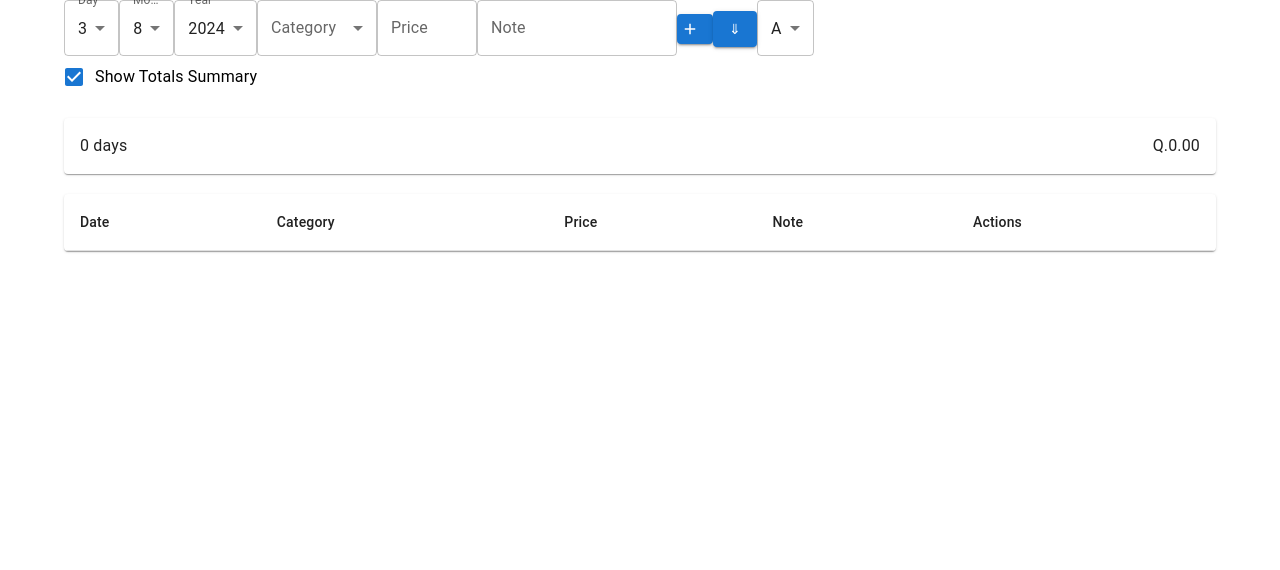
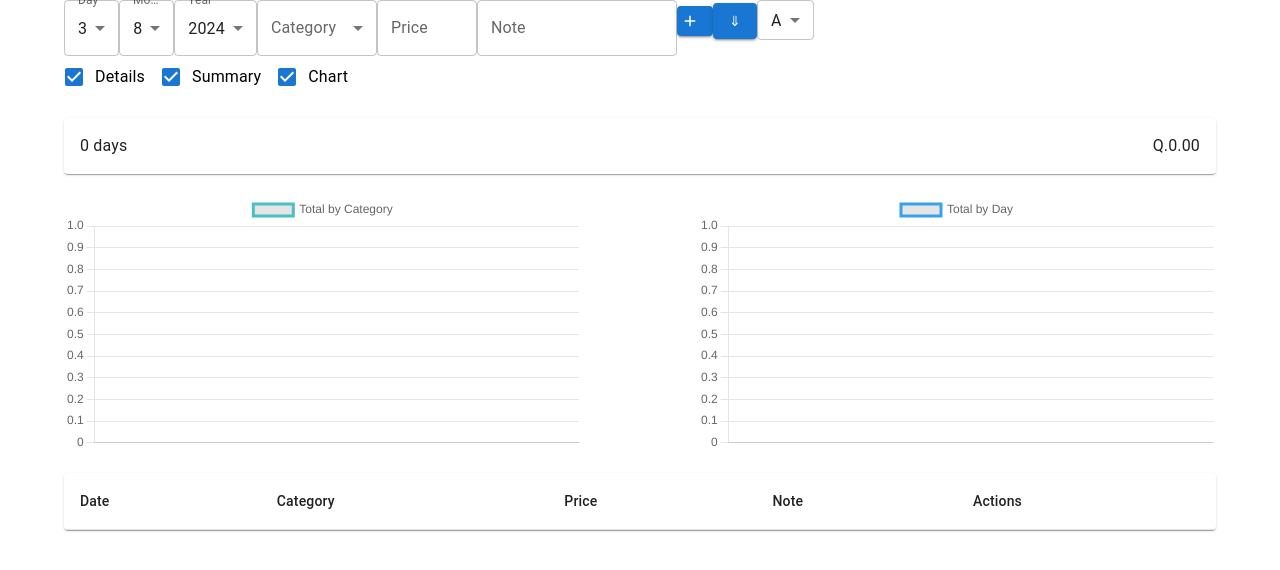
Before and after one commit to GilbertQ/qui, a React (Create React App) app: page / in a window 1280 px wide. Shown: the top 570 px of the page. Built offline with nearby package versions, Linux system fonts and the light colour scheme.

Commit message:
Deployed Chart etc

```diff
--- a/package.json
+++ b/package.json
@@ -13,9 +13,11 @@
     "@testing-library/jest-dom": "^5.17.0",
     "@testing-library/react": "^13.4.0",
     "@testing-library/user-event": "^13.5.0",
+    "chart.js": "^4.4.3",
     "date-fns": "^3.6.0",
     "file-saver": "^2.0.5",
     "react": "^18.3.1",
+    "react-chartjs-2": "^5.2.0",
     "react-dom": "^18.3.1",
     "react-scripts": "5.0.1",
     "web-vitals": "^2.1.4"
--- /dev/null
+++ b/src/Components/BTotals.js
@@ -0,0 +1,62 @@
+import React from 'react';
+import { Line } from 'react-chartjs-2';
+import { Chart as ChartJS, CategoryScale, LinearScale, PointElement, LineElement, Title, Tooltip, Legend } from 'chart.js';
+
+ChartJS.register(CategoryScale, LinearScale, PointElement, LineElement, Title, Tooltip, Legend);
+
+const BTotals = ({ records }) => {
+  console.log("BTotalsDebug function called");
+  // Aggregate totals by category
+  const totalsByCategory = records.reduce((acc, record) => {
+    acc[record.category] = (acc[record.category] || 0) + record.price;
+    return acc;
+  }, {});
+
+  // Aggregate totals by day
+  const totalsByDay = records.reduce((acc, record) => {
+    const date = new Date(record.date).toLocaleDateString();
+    acc[date] = (acc[date] || 0) + record.price;
+    return acc;
+  }, {});
+
+  // Prepare data for the category chart
+  const categoryChartData = {
+    labels: Object.keys(totalsByCategory),
+    datasets: [
+      {
+        label: 'Total by Category',
+        data: Object.values(totalsByCategory),
+        fill: false,
+        borderColor: 'rgb(75, 192, 192)',
+        tension: 0.1,
+      },
+    ],
+  };
+
+  // Prepare data for the day chart
+  const dayChartData = {
+    labels: Object.keys(totalsByDay),
+    datasets: [
+      {
+        label: 'Total by Day',
+        data: Object.values(totalsByDay),
+        fill: false,
+        borderColor: 'rgb(54, 162, 235)',
+        tension: 0.1,
+      },
+    ],
+  };
+
+  return (
+    <div style={{ display: 'flex', justifyContent: 'space-between' }}>
+      <div style={{ width: '45%' }}>
+        <Line data={categoryChartData} />
+      </div>
+      <div style={{ width: '45%' }}>
+        <Line data={dayChartData} />
+      </div>
+    </div>
+  );
+};
+
+export default BTotals;
--- a/src/Components/Helpers.js
+++ b/src/Components/Helpers.js
@@ -2,9 +2,8 @@ import { saveAs } from 'file-saver';
 import format from 'date-fns/format';
 
 export const downloadCSV = ({records}) => {
-    console.log({records})
     if (records.length === 0) return;
-
+    const headers = ['Date', 'Category', 'Price', 'Note'];
     const csv = records.map(record => ({
       date: format(new Date(record.date), 'yyyy.MM.dd'),
       category: record.category,
@@ -12,8 +11,11 @@ export const downloadCSV = ({records}) => {
       note: record.note
     }));
 
-    const rows = csv.map(row => Object.values(row).join(',')).join('\n');
-    const blob = new Blob([rows], { type: 'text/csv;charset=utf-8;' });
+    const headerRow = headers.join(',');
+
+    const dataRows = csv.map(row => Object.values(row).join(','));
+    const allRows = [headerRow, ...dataRows].join('\n');
+    const blob = new Blob([allRows], { type: 'text/csv;charset=utf-8;' });
     const now = new Date();
     const filename = format(now, 'yyyyMMddHHmmss') + '.csv';
     saveAs(blob, filename);
--- a/src/Components/RecordS.js
+++ b/src/Components/RecordS.js
@@ -25,6 +25,7 @@ import AddIcon from '@mui/icons-material/Add';
 import CheckIcon from '@mui/icons-material/Check';
 import { Typography } from '@mui/material';
 import { downloadCSV } from './Helpers';
+import BTotals from './BTotals';
 
 const categoryOptions = ['Gifts', 'Groceries', 'Eating Out', 'Education', 'Rent / Loan', 'Utilities', 'Car', 'Medical', 'Household', 'Fun', 'Ketzia', 'Marcos', 'Rbk', 'Voluntariado', 'Clothing', 'Transport', 'Parents', 'Crista', 'Taxes', 'Casa-puerto', 'Inversiones', 'Propiedad'];
 
@@ -144,6 +145,8 @@ const RecordS = () => {
   };
 
   const [showTotalsSummary, setShowTotalsSummary] = useState(true);
+  const [showDetails, setShowDetails] = useState(true);
+  const [showChart, setShowChart] = useState(true);
 
   return (
     <Container>
@@ -251,16 +254,30 @@ const RecordS = () => {
 >
     <span className="button-content">⇓</span>
 </Button>
+
+{showDetails && (
 <Select
   value={selectedOption}
   onChange={handleSelectChange}
   variant="outlined"
+  size="small"
   style={{ minWidth: 'auto' }}
 >
   <MenuItem value="A">A</MenuItem>
   <MenuItem value="D">D</MenuItem>
 </Select>
+  )}
+
   </div>
+  <FormControlLabel
+  control={
+    <Checkbox
+      checked={showDetails}
+      onChange={(e) => setShowDetails(e.target.checked)}
+    />
+  }
+  label="Details"
+  />
   <FormControlLabel
   control={
     <Checkbox
@@ -268,12 +285,28 @@ const RecordS = () => {
       onChange={(e) => setShowTotalsSummary(e.target.checked)}
     />
   }
-  label="Show Totals Summary"
-/>
+  label="Summary"
+  />
+  <FormControlLabel
+  control={
+    <Checkbox
+      checked={showChart}
+      onChange={(e) => setShowChart(e.target.checked)}
+    />
+  }
+  label="Chart"
+  />
 {showTotalsSummary && (
   <TotalsSummary totalDays={totalDays} totalPrice={totalPrice} />
 )}
 </div>
+{showChart && (
+  <div>
+    {BTotals({records})}
+</div>
+)
+}
+{showDetails && (
       <TableContainer component={Paper} style={{ marginTop: 20 }}>
         <Table>
           <TableHead>
@@ -319,6 +352,7 @@ const RecordS = () => {
           </TableBody>
         </Table>
       </TableContainer>
+      )}
     </Container>
   );
 };
```
Also changed, not shown: 1 other file (tests, documents, lock files or other folders).
